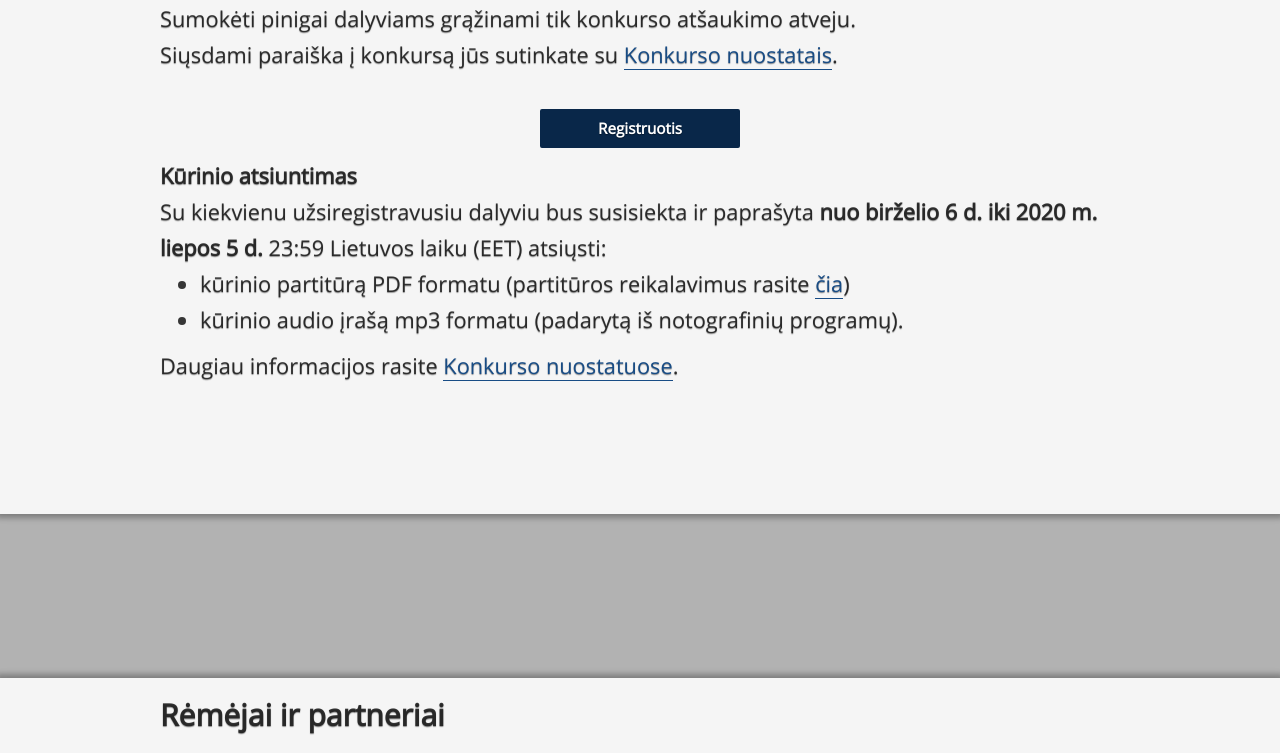
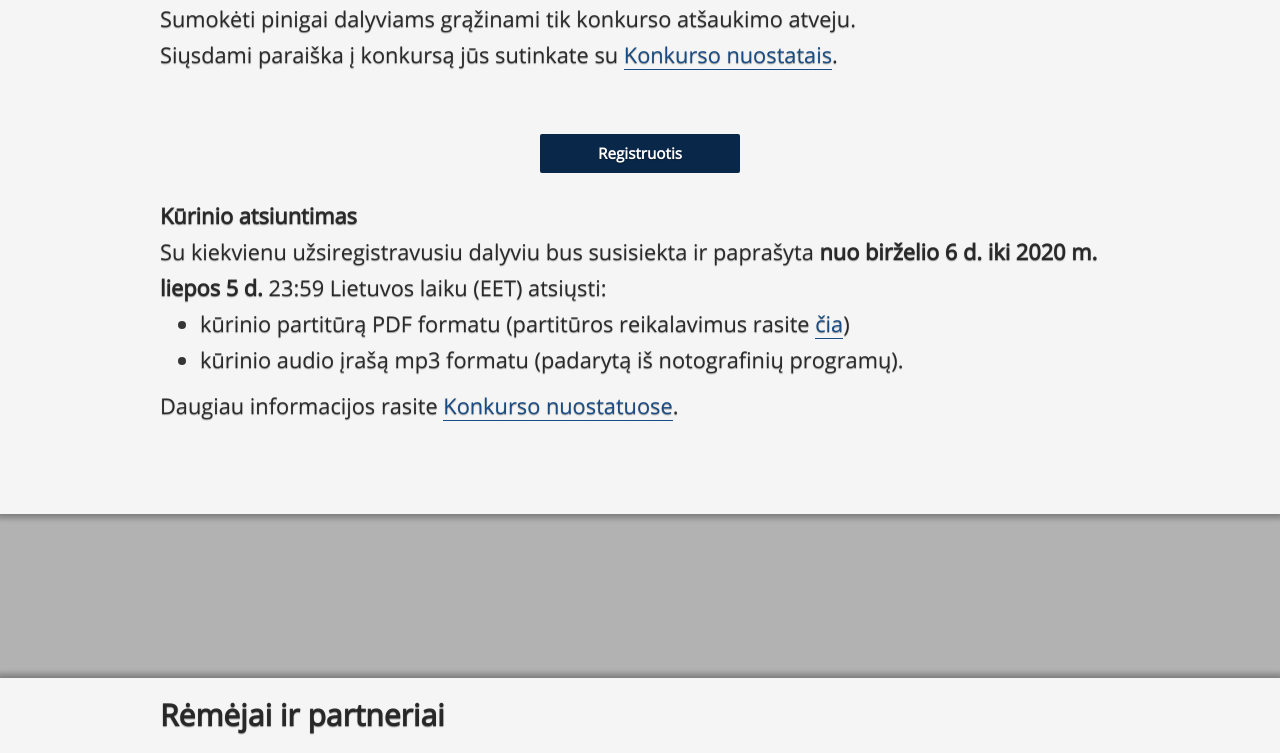
Before and after one commit to cornzz/futuresymphony, a plain HTML site: page lt/index.html in a window 1280 px wide. Shown: the part 3568-4321 px from the top of the page. Drawn offline with Linux system fonts and the light colour scheme.

Commit message:
Push up registration button

```diff
--- a/css/main.css
+++ b/css/main.css
@@ -29,6 +29,12 @@
 
 .mail:hover {
   cursor: pointer;
+}
+
+.center-element {
+  width: 100%;
+  text-align: center;
+  margin: 25px 0;
 }
 
 .button {
--- a/lt/index.html
+++ b/lt/index.html
@@ -126,7 +126,7 @@
 						Nuo 2020 m. balandžio 6 d. dalyvio mokestis – <b>80 Eur</b>.<br>
 						Sumokėti pinigai dalyviams grąžinami tik konkurso atšaukimo atveju.<br>
 						Siųsdami paraiška į konkursą jūs sutinkate su <a href="/lt/regulations" class="link">Konkurso nuostatais</a>.<br><br>
-						<div style="width: 100%; text-align: center; margin-bottom: 10px"><a class="button" id="register" tabindex="0" onClick="window.alert(dataset.alert)" target="_blank" data-alert="Anketą planuojama atidaryti 2020 m. vasario 5 d. apie 22 val. (EET).">Registruotis</a></div>
+						<div class="center-element"><a class="button" id="register" tabindex="0" onClick="window.alert(dataset.alert)" target="_blank" data-alert="Anketą planuojama atidaryti 2020 m. vasario 5 d. apie 22 val. (EET).">Registruotis</a></div>
 
 						<b>Kūrinio atsiuntimas</b><br>
 						Su kiekvienu užsiregistravusiu dalyviu bus susisiekta ir paprašyta <b>nuo birželio 6 d. iki 2020 m. liepos 5 d.</b> 23:59 Lietuvos laiku (EET) atsiųsti:<br>
```
Also changed, not shown: index.html (+2 -2 lines).
